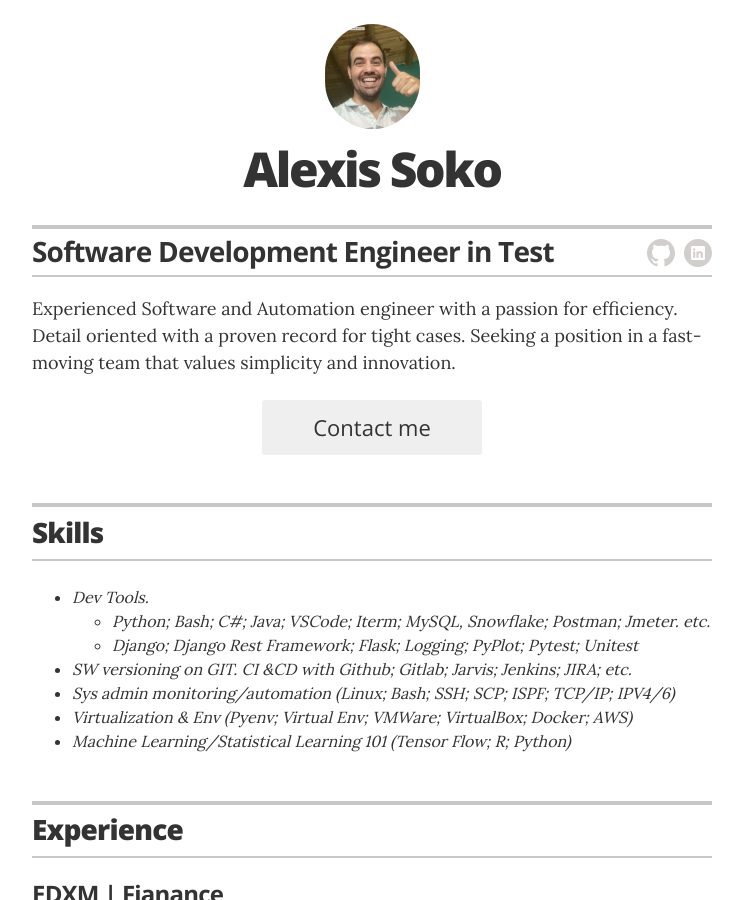
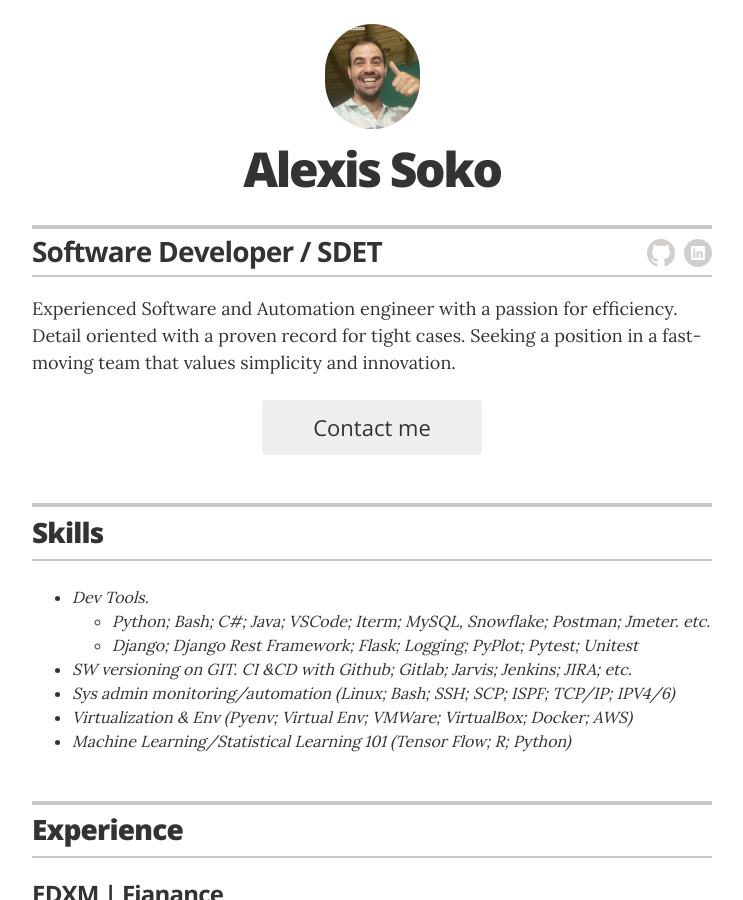
Before and after one commit to alexissoko/alexissoko.github.io, a Jekyll site: the page built from index.html, in a window 1280 px wide and 900 px high. Shown: the whole window, without its empty margins (268-1011 px from the left). Built offline with Jekyll 4.4.1, drawn with Linux system fonts in a browser that asks for light colours.

Commit message:
update resume

```diff
--- a/_config.yml
+++ b/_config.yml
@@ -11,7 +11,7 @@ sass:
 # Resume settings
 resume_avatar:                  "true"
 resume_name:                    "Alexis Soko"
-resume_title:                   "Software Development Engineer in Test"
+resume_title:                   "Software Developer / SDET"
 
 # used for the contact button in _layouts/resume.html
 resume_contact_email:           "alexissoko@gmail.com"
```
